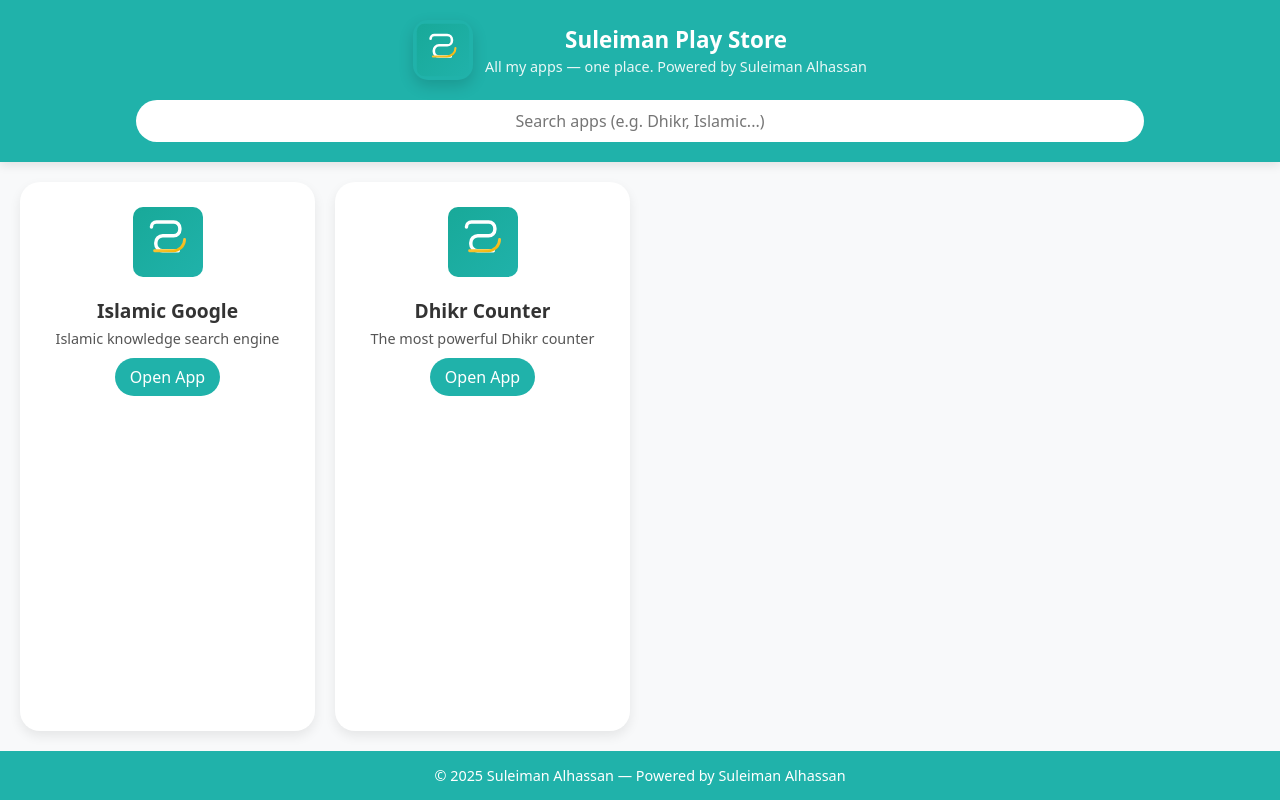
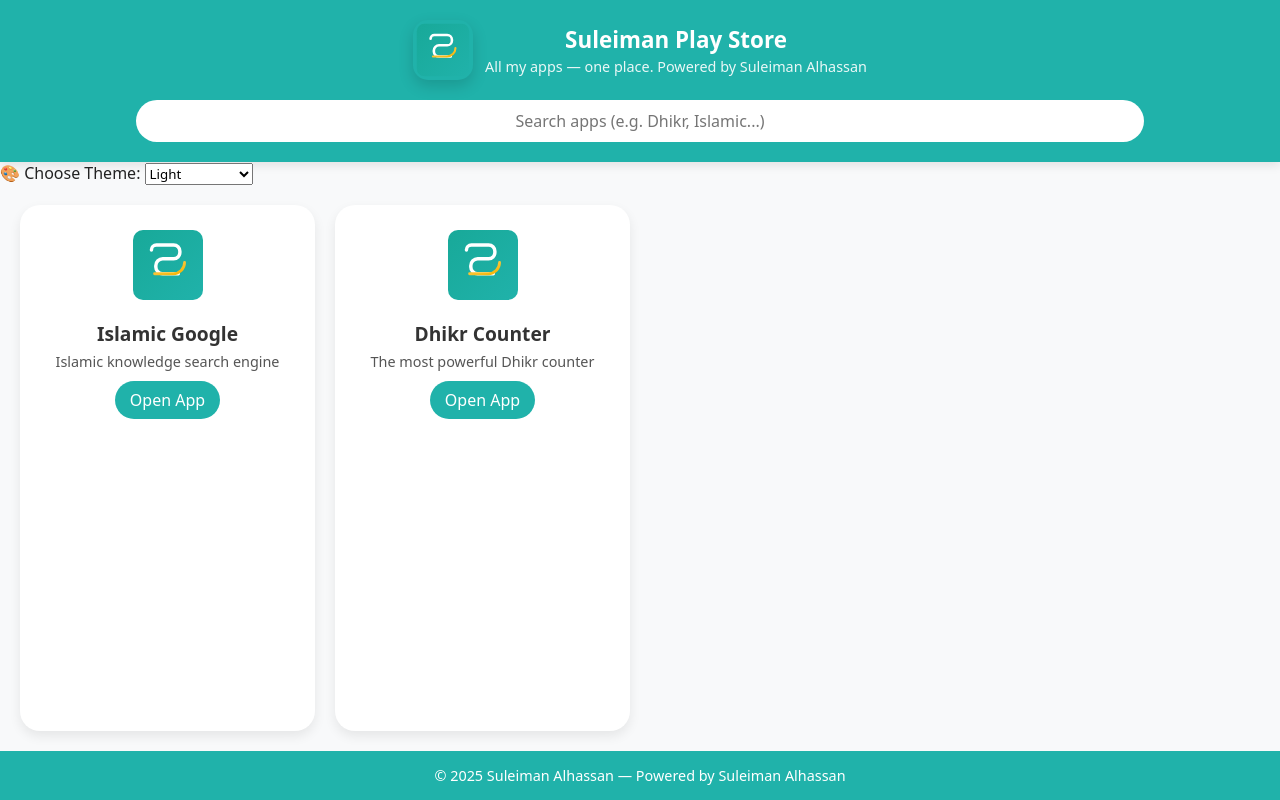
Before and after one commit to sulimanalhassan123as-code/Starboy, a plain HTML site: page index.html in a window 1280 px wide. Drawn offline with Linux system fonts and the light colour scheme.

Commit message:
Update index.html

```diff
--- a/index.html
+++ b/index.html
@@ -5,6 +5,7 @@
   <meta name="viewport" content="width=device-width, initial-scale=1.0" />
   <meta name="theme-color" content="#20B2AA">
   <title>Suleiman Play Store</title>
+
   <link rel="stylesheet" href="css/style.css" />
   <link rel="manifest" href="manifest.json" />
   <link rel="icon" href="icons/suleiman-logo.svg" type="image/svg+xml" />
@@ -23,6 +24,16 @@
     <input id="search" placeholder="Search apps (e.g. Dhikr, Islamic...)" />
   </header>
 
+  <!-- 🎨 Theme Switcher -->
+  <div id="theme-switcher">
+    <label for="theme-select">🎨 Choose Theme:</label>
+    <select id="theme-select">
+      <option value="light">Light</option>
+      <option value="dark">Dark</option>
+      <option value="green">Islamic Green</option>
+    </select>
+  </div>
+
   <main id="apps-container" class="apps-container">
     <!-- Apps will load here -->
   </main>
@@ -32,5 +43,19 @@
   </footer>
 
   <script src="js/main.js"></script>
+
+  <!-- 🌗 Theme System Script -->
+  <script>
+    const themeSelect = document.getElementById('theme-select');
+    const savedTheme = localStorage.getItem('theme') || 'light';
+    document.body.setAttribute('data-theme', savedTheme);
+    themeSelect.value = savedTheme;
+
+    themeSelect.addEventListener('change', (e) => {
+      const newTheme = e.target.value;
+      document.body.setAttribute('data-theme', newTheme);
+      localStorage.setItem('theme', newTheme);
+    });
+  </script>
 </body>
-</html>
+    </html>
```
